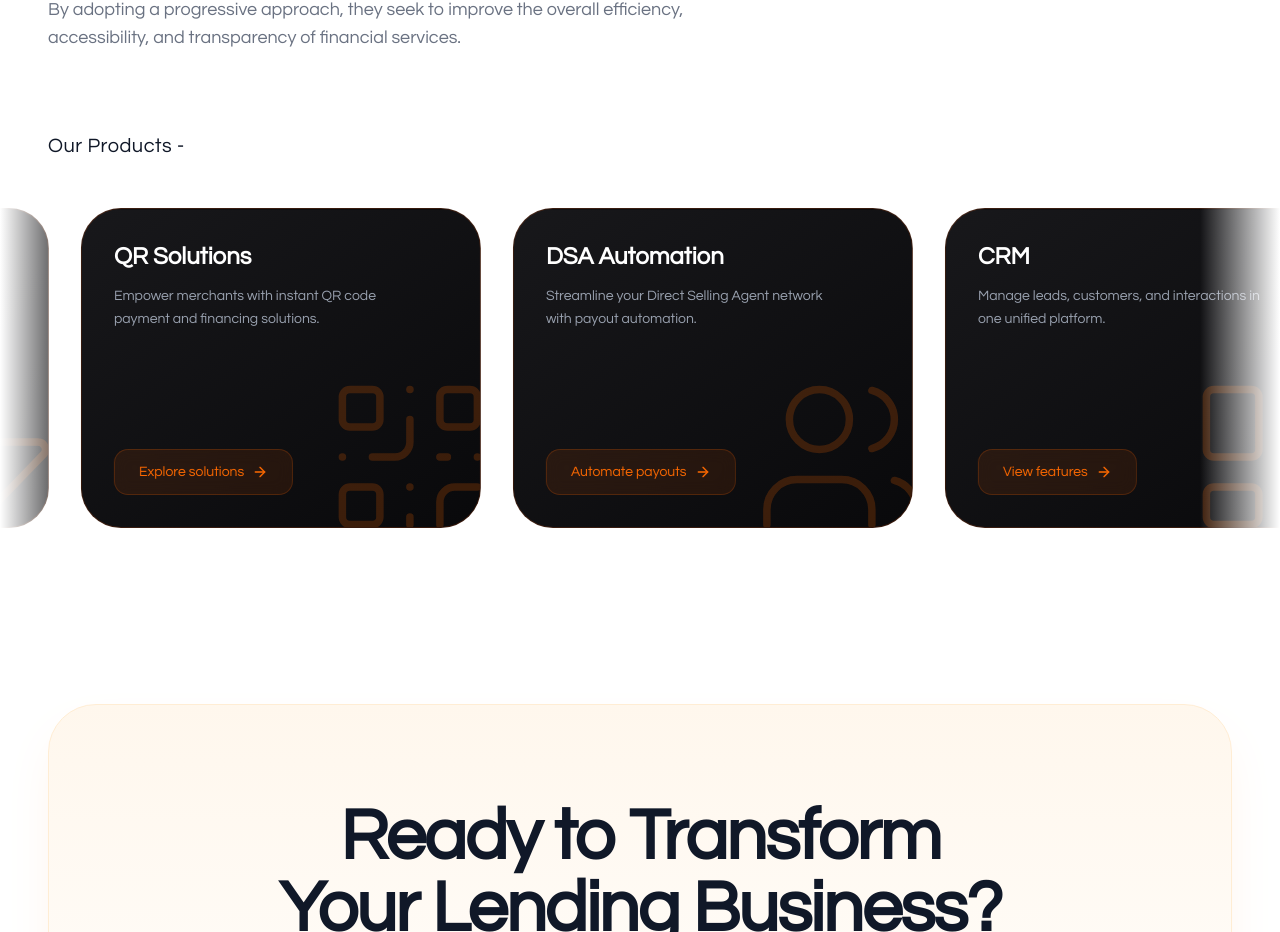
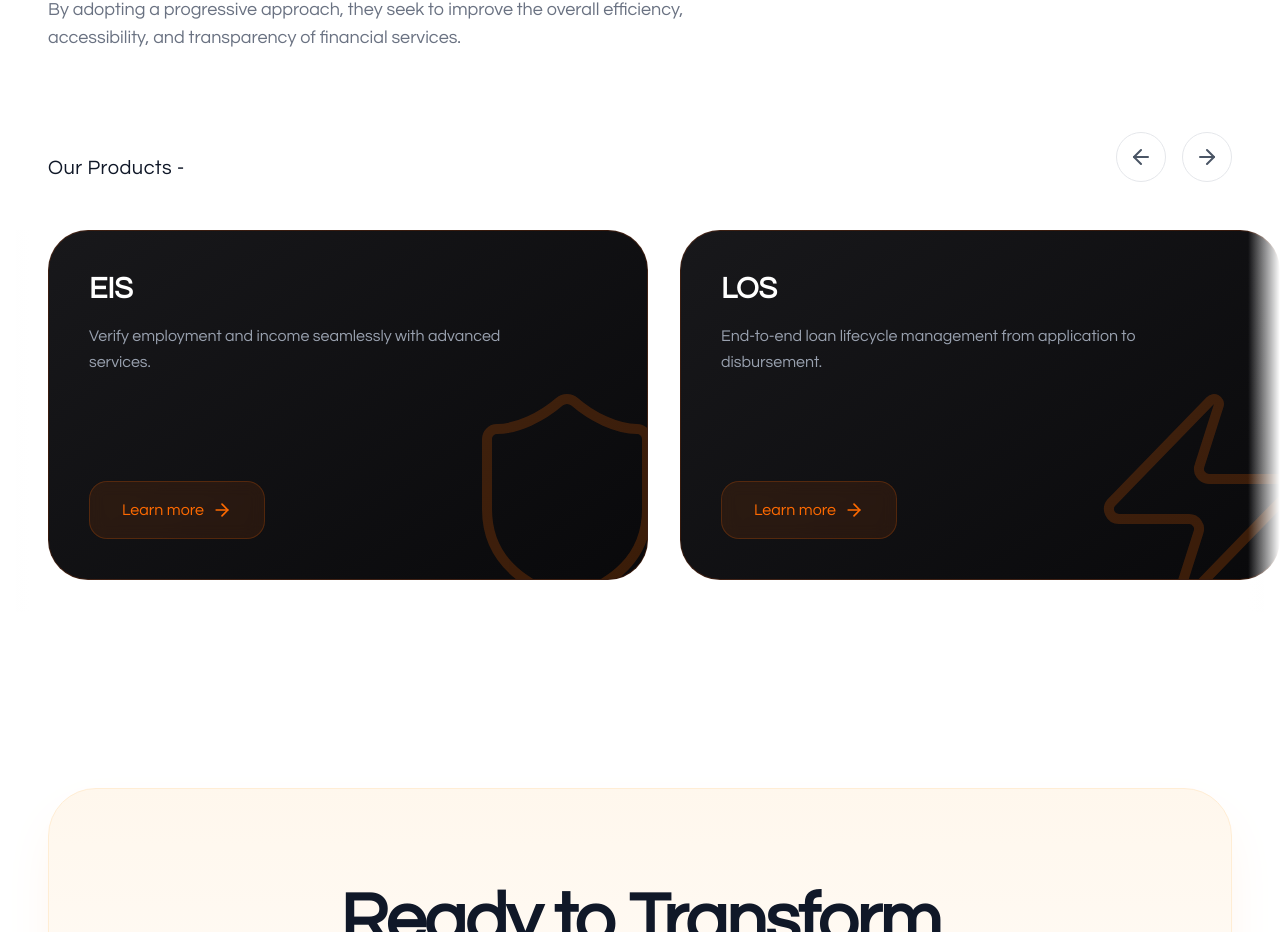
Before and after one commit to pranavadityaneti/EFunds, a Next.js app: page /B2B in a window 1280 px wide. Shown: the part 1112-2044 px from the top of the page. Built offline with nearby package versions, Linux system fonts and the light colour scheme.

Commit message:
Refactor: B2B Carousel manual nav and wider cards

```diff
--- a/components/b2b/B2BProducts.tsx
+++ b/components/b2b/B2BProducts.tsx
@@ -1,7 +1,8 @@
 "use client";
 
+import { useRef } from "react";
 import { motion } from "framer-motion";
-import { ArrowRight, Shield, Zap, QrCode, Users, LayoutDashboard, Puzzle } from "lucide-react";
+import { ArrowLeft, ArrowRight, Shield, Zap, QrCode, Users, LayoutDashboard, Puzzle } from "lucide-react";
 
 interface Product {
     id: string;
@@ -57,61 +58,83 @@ const products: Product[] = [
 ];
 
 export default function B2BProducts() {
-    // Duplicate products for seamless loop
-    const carouselItems = [...products, ...products];
+    const scrollContainerRef = useRef<HTMLDivElement>(null);
+
+    const scroll = (direction: 'left' | 'right') => {
+        if (scrollContainerRef.current) {
+            const scrollAmount = 600; // Approx card width
+            const currentScroll = scrollContainerRef.current.scrollLeft;
+            scrollContainerRef.current.scrollTo({
+                left: direction === 'left' ? currentScroll - scrollAmount : currentScroll + scrollAmount,
+                behavior: 'smooth'
+            });
+        }
+    };
 
     return (
         <section className="w-full bg-white pb-24 overflow-hidden">
             <div className="w-full">
-                <div className="container mx-auto px-6 lg:px-12 mb-12">
+                <div className="container mx-auto px-6 lg:px-12 mb-12 flex justify-between items-end">
                     <h2 className="text-xl font-medium tracking-wide text-gray-900">Our Products -</h2>
+
+                    {/* Navigation Buttons */}
+                    <div className="flex gap-4">
+                        <button
+                            onClick={() => scroll('left')}
+                            className="p-3 rounded-full border border-gray-200 hover:bg-gray-100 hover:border-gray-300 transition-colors text-gray-600"
+                            aria-label="Scroll left"
+                        >
+                            <ArrowLeft size={24} />
+                        </button>
+                        <button
+                            onClick={() => scroll('right')}
+                            className="p-3 rounded-full border border-gray-200 hover:bg-gray-100 hover:border-gray-300 transition-colors text-gray-600"
+                            aria-label="Scroll right"
+                        >
+                            <ArrowRight size={24} />
+                        </button>
+                    </div>
                 </div>
 
-                <div className="relative w-full overflow-hidden">
-                    {/* Gradient Masks for smooth fade edges */}
-                    <div className="absolute left-0 top-0 bottom-0 w-20 bg-gradient-to-r from-white to-transparent z-10 pointer-events-none" />
-                    <div className="absolute right-0 top-0 bottom-0 w-20 bg-gradient-to-l from-white to-transparent z-10 pointer-events-none" />
+                <div className="relative w-full">
+                    {/* Gradient Masks */}
+                    <div className="absolute left-0 top-0 bottom-0 w-8 bg-gradient-to-r from-white to-transparent z-10 pointer-events-none" />
+                    <div className="absolute right-0 top-0 bottom-0 w-8 bg-gradient-to-l from-white to-transparent z-10 pointer-events-none" />
 
-                    <motion.div
-                        className="flex gap-8 w-max"
-                        animate={{ x: "-50%" }}
-                        transition={{
-                            ease: "linear",
-                            duration: 20, // 20s for full scroll
-                            repeat: Infinity,
-                        }}
-                        style={{ width: "max-content" }} // Ensure container fits all items
+                    <div
+                        ref={scrollContainerRef}
+                        className="flex gap-8 overflow-x-auto pb-8 hide-scrollbar px-6 lg:px-12 snap-x snap-mandatory"
+                        style={{ scrollbarWidth: 'none', msOverflowStyle: 'none' }}
                     >
-                        {carouselItems.map((product, index) => (
+                        {products.map((product) => (
                             <div
-                                key={`${product.id}-${index}`}
-                                className="group relative w-[350px] md:w-[400px] h-[320px] rounded-[2.5rem] overflow-hidden p-8 flex flex-col justify-between shrink-0 transition-transform hover:scale-[1.02]"
+                                key={product.id}
+                                className="group relative w-[550px] md:w-[600px] h-[350px] rounded-[2.5rem] overflow-hidden p-10 flex flex-col justify-between shrink-0 transition-transform hover:scale-[1.01] snap-center"
                                 style={{
-                                    // Brand Colors: Dark card with Orange accents
-                                    background: 'linear-gradient(145deg, #18181b 0%, #09090b 100%)', // Zinc 900 to 950
-                                    border: '1px solid rgba(234, 88, 12, 0.2)' // Orange border opacity
+                                    background: 'linear-gradient(145deg, #18181b 0%, #09090b 100%)',
+                                    border: '1px solid rgba(234, 88, 12, 0.2)'
                                 }}
                             >
                                 {/* Content */}
                                 <div className="relative z-10">
-                                    <h3 className="text-2xl font-semibold text-white mb-3">
+                                    <h3 className="text-3xl font-semibold text-white mb-4">
                                         {product.title}
                                     </h3>
-                                    <p className="text-gray-400 text-sm leading-relaxed max-w-[90%] group-hover:text-gray-300 transition-colors">
+                                    <p className="text-gray-400 text-base leading-relaxed max-w-[85%] group-hover:text-gray-300 transition-colors">
                                         {product.description}
                                     </p>
                                 </div>
 
                                 {/* CTA Button */}
-                                <button className="relative z-10 w-fit text-orange-500 bg-orange-500/10 hover:bg-orange-500/20 backdrop-blur-sm px-6 py-3 rounded-xl text-sm font-medium flex items-center gap-2 transition-all group-hover:pl-8 border border-orange-500/20">
+                                <button className="relative z-10 w-fit text-orange-500 bg-orange-500/10 hover:bg-orange-500/20 backdrop-blur-sm px-8 py-4 rounded-2xl text-base font-medium flex items-center gap-2 transition-all group-hover:pl-10 border border-orange-500/20">
                                     {product.cta}
-                                    <ArrowRight size={16} />
+                                    <ArrowRight size={20} />
                                 </button>
 
                                 {/* Decorative Icon/Visual */}
-                                <div className="absolute right-[-20px] bottom-[-20px] opacity-20 group-hover:opacity-30 transition-all duration-500 group-hover:scale-110 group-hover:-rotate-12">
+                                <div className="absolute right-[-40px] bottom-[-40px] opacity-20 group-hover:opacity-30 transition-all duration-500 group-hover:scale-110 group-hover:-rotate-12">
                                     <product.icon
-                                        size={180}
+                                        size={240}
                                         className="text-orange-500"
                                         strokeWidth={1}
                                     />
@@ -121,7 +144,7 @@ export default function B2BProducts() {
                                 <div className="absolute inset-0 bg-gradient-to-br from-orange-500/10 to-transparent opacity-0 group-hover:opacity-100 transition-opacity duration-500 pointer-events-none" />
                             </div>
                         ))}
-                    </motion.div>
+                    </div>
                 </div>
             </div>
         </section>
```
